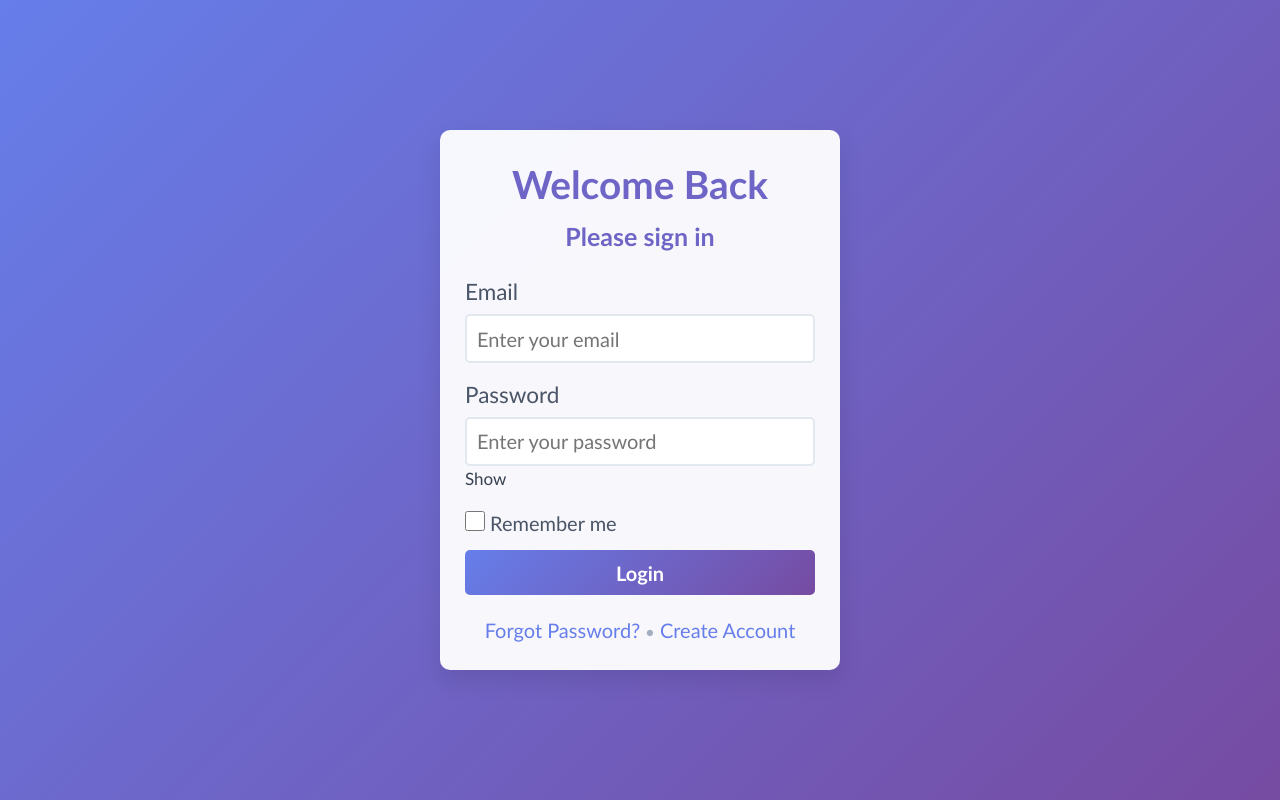
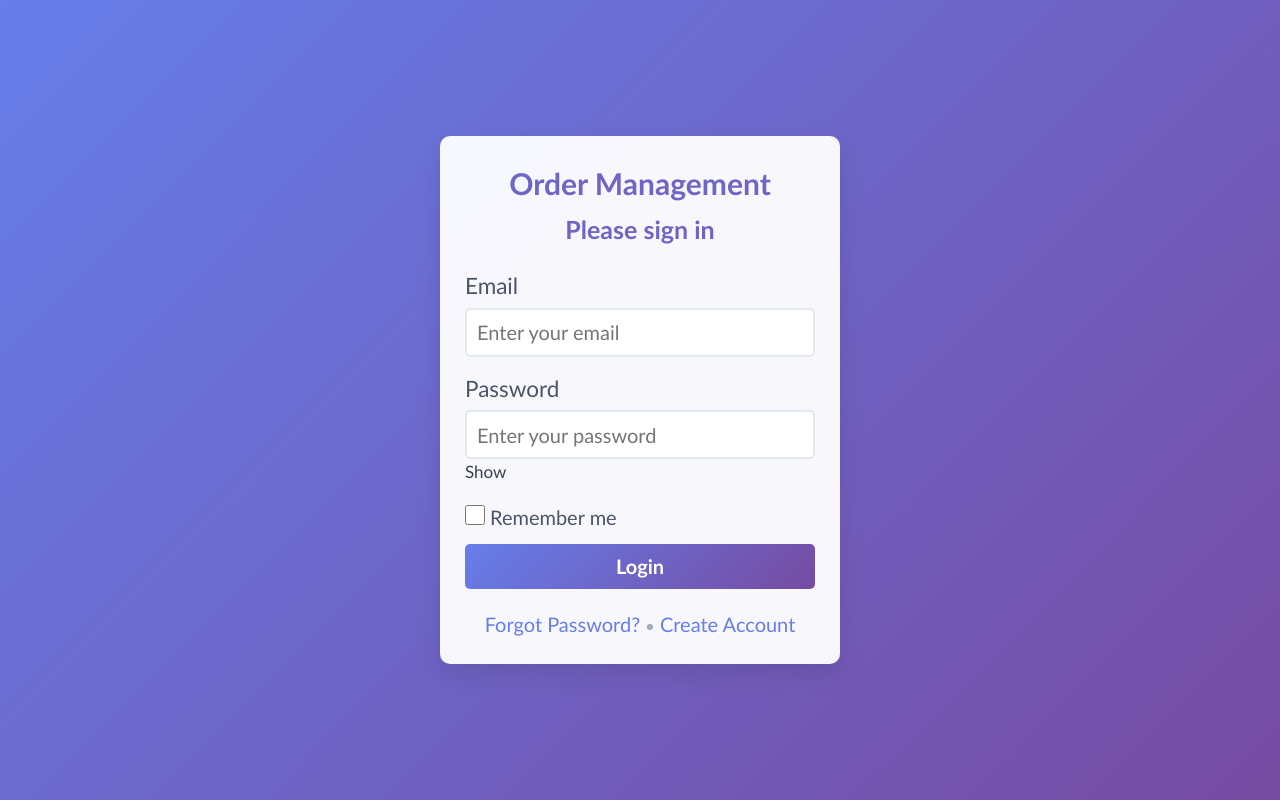
Before and after one commit to pmsayal/OS-Management, a React (Create React App) app in the folder frontend/: page / in a window 1280 px wide. Built offline with nearby package versions, Linux system fonts and the light colour scheme; no server answers.

Commit message:
Commit Customer Issue Fixed

```diff
--- a/frontend/src/StyleCSS/Login.css
+++ b/frontend/src/StyleCSS/Login.css
@@ -50,7 +50,7 @@
 
   .WB {
     color: #6e65c6;
-    font-size: 3.875rem;
+    font-size: 3.0rem;
     font-weight: 700;
     margin-bottom: 0.5rem;
   }
--- a/frontend/src/pages/Home.jsx
+++ b/frontend/src/pages/Home.jsx
@@ -365,7 +365,7 @@ const Home = () => {
 
   const handleSubmit = async (e) => {
     e.preventDefault();
-    setErrors({ email: "", password: "" }); // Reset errors before validating
+    setErrors({ email: "", password: "" });
 
     try {
       const { data } = await axios.post("https://os-management.onrender.com/api/login", {
@@ -406,7 +406,7 @@ const Home = () => {
           <form id="loginForm" className="login-form" onSubmit={handleSubmit}>
             <div className="login-header">
               {/* <h1 className="WB">Welcome Back</h1> */}
-              <p className="WB">Welcome Back</p>
+              <p className="WB">Order Management </p>
               <p className="signupline">Please sign in</p>
             </div>
 
```
